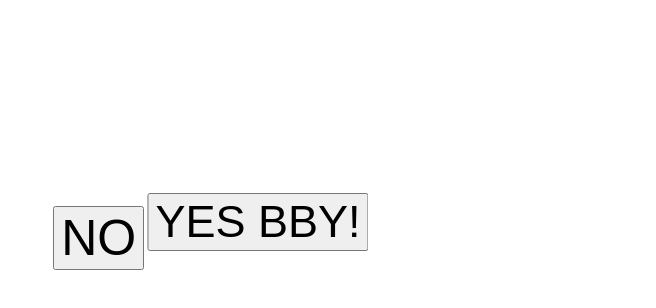
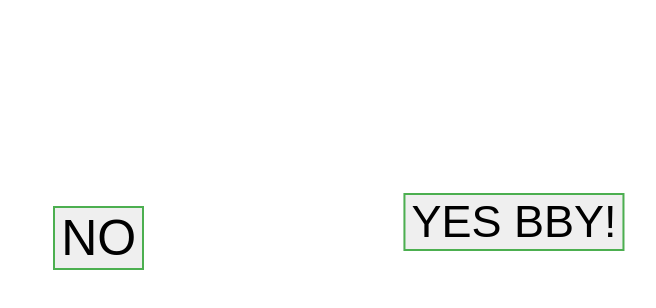
Before and after one commit to Areebkhan07/fun-html, a plain HTML site: page index.html in a window 1280 px wide. Shown: the part 338-646 px from the top of the page, without its empty margins (446-1102 px from the left). Drawn offline with Linux system fonts and the light colour scheme.

Commit message:
Update index.html

```diff
--- a/index.html
+++ b/index.html
@@ -20,13 +20,16 @@ width: 25%;
 </body>
 <title>Botões</title>
 <style>
-#botao1 {font-size: 45px;
+#botao1 {
+ border: 2px solid #4CAF50;
+ font-size: 45px;
 position: fixed;
 top: 70%;
-left: 55%;
+left: 75%;
 transform: translate(-50%, -50%);
 }
-#botao2 {font-size: 50px;
+#botao2 {
+ border: 2px solid #4CAF50;font-size: 50px;
 position: absolute;
  left: 39%;
   top: 68%;
```
